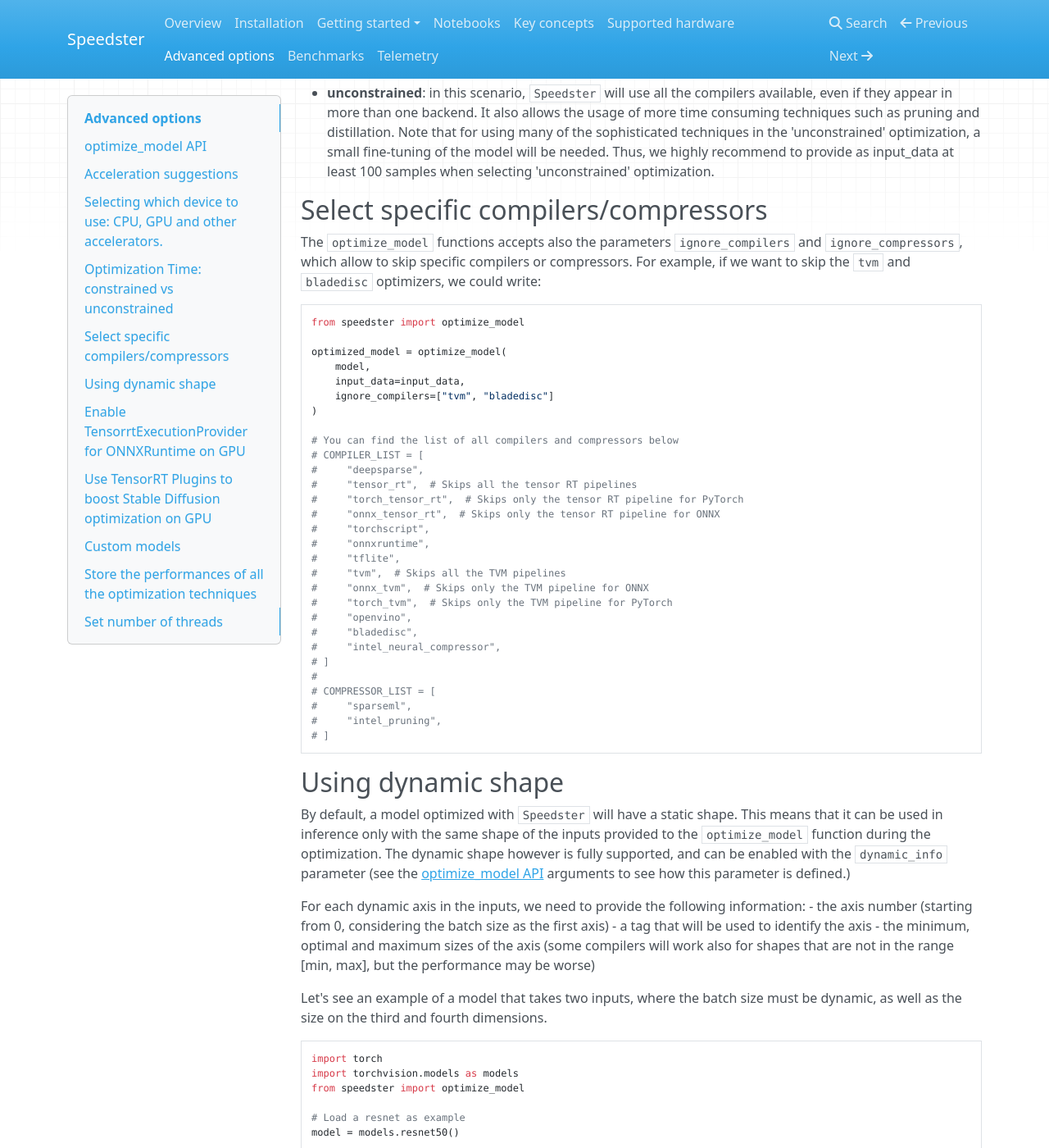
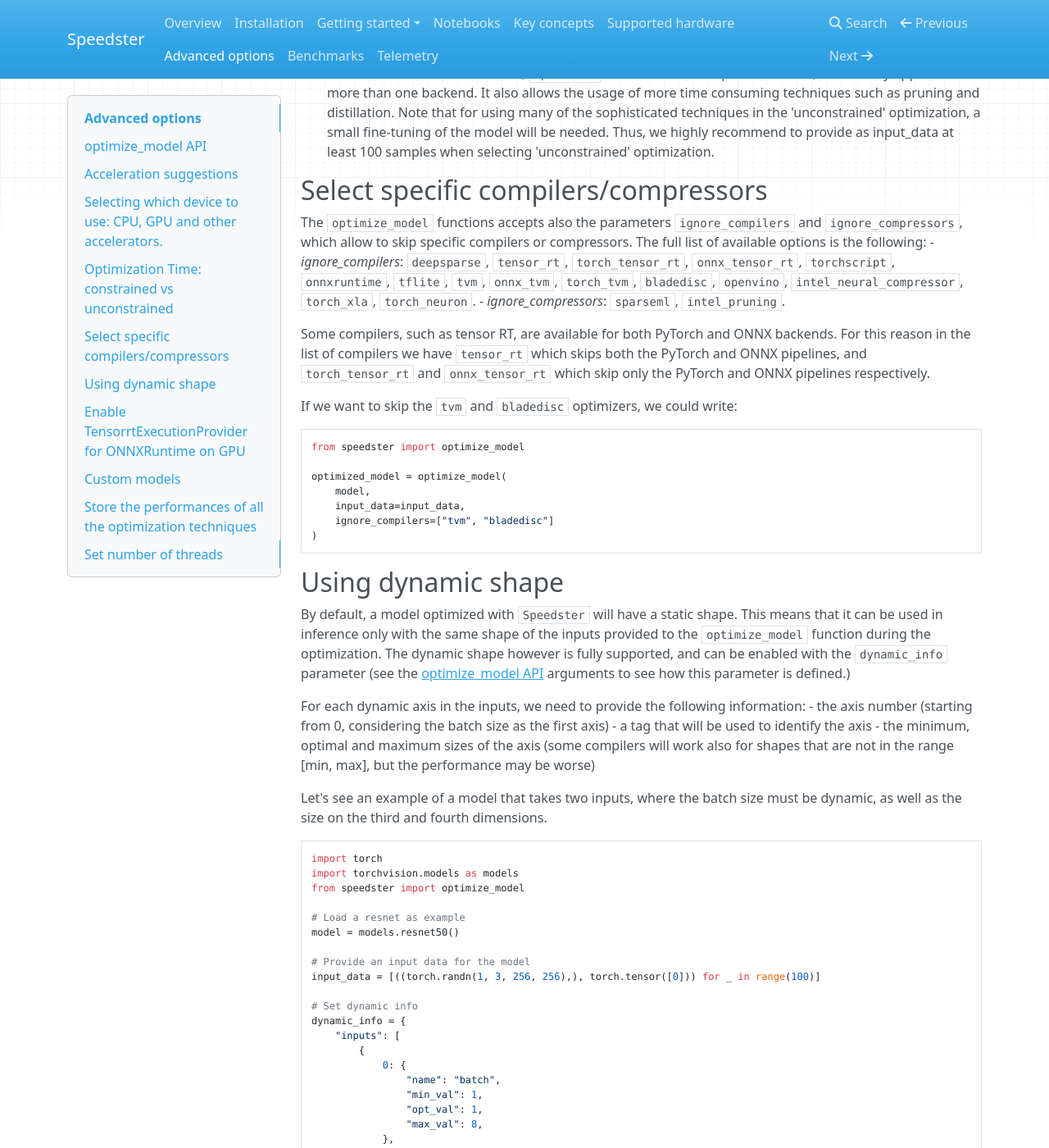
Before and after one commit to nebuly-ai/optimate, an MkDocs documentation site: the page built from apps/accelerate/speedster/docs/en/docs/advanced_options.md, in a window 1280 px wide and 1400 px high, scrolled down 4524 px. Shown: the whole window at 82% size. Built offline with MkDocs 1.6.1, drawn with Linux system fonts in a browser that asks for light colours; nearby versions of some CDN libraries; some of the changed text lies outside the part shown.

Commit message:
Update speedster docs

````diff
--- a/apps/accelerate/speedster/docs/en/docs/advanced_options.md
+++ b/apps/accelerate/speedster/docs/en/docs/advanced_options.md
@@ -6,14 +6,13 @@
 
 In particular, we will overview:
 
-- [`optimize_model`](#optimize_model-api) API
+- [`optimize_model`](#optimizemodel-api) API
 - [Acceleration suggestions](#acceleration-suggestions)
-- [Selecting which device](#selecting-which-device-to-use-cpu-and-gpu) to use for the optimization: CPU and GPU
-- [Optimization Time: constrained vs unconstrained](#optimization-time-constrained-vs-unconstrained)
+- [Selecting which device](#selecting-which-device-to-use--cpu-gpu-and-other-accelerators) to use: CPU, GPU and other accelerators
+- [Optimization Time: constrained vs unconstrained](#optimization-time--constrained-vs-unconstrained)
 - [Selecting specific compilers/compressors](#select-specific-compilerscompressors)
 - [Using dynamic shape](#using-dynamic-shape)
 - [Enable TensorrtExecutionProvider for ONNXRuntime on GPU](#enable-tensorrtexecutionprovider-for-onnxruntime-on-gpu)
-- [Use TensorRT Plugins to boost Stable Diffusion optimization on GPU](#use-tensorrt-plugins-to-boost-stable-diffusion-optimization-on-gpu)
 - [Custom models](#custom-models)
 - [Store the performances of all the optimization techniques](#store-the-performances-of-all-the-optimization-techniques)
 - [Set number of threads](#set-number-of-threads)
@@ -177,7 +176,14 @@
 
 ##  Select specific compilers/compressors
 
-The `optimize_model` functions accepts also the parameters `ignore_compilers` and `ignore_compressors`, which allow to skip specific compilers or compressors. For example, if we want to skip the `tvm` and `bladedisc` optimizers, we could write:
+The `optimize_model` functions accepts also the parameters `ignore_compilers` and `ignore_compressors`, which allow to skip specific compilers or compressors.
+The full list of available options is the following:
+- _ignore_compilers_: `deepsparse`, `tensor_rt`, `torch_tensor_rt`, `onnx_tensor_rt`, `torchscript`, `onnxruntime`, `tflite`, `tvm`, `onnx_tvm`, `torch_tvm`, `bladedisc`, `openvino`, `intel_neural_compressor`, `torch_xla`, `torch_neuron`.
+- _ignore_compressors_: `sparseml`, `intel_pruning`.
+
+Some compilers, such as tensor RT, are available for both PyTorch and ONNX backends. For this reason in the list of compilers we have `tensor_rt` which skips both the PyTorch and ONNX pipelines, and `torch_tensor_rt` and `onnx_tensor_rt` which skip only the PyTorch and ONNX pipelines respectively.
+
+If we want to skip the `tvm` and `bladedisc` optimizers, we could write:
 
 ```python
 from speedster import optimize_model
@@ -187,28 +193,6 @@
     input_data=input_data,
     ignore_compilers=["tvm", "bladedisc"]
 )
-
-# You can find the list of all compilers and compressors below
-# COMPILER_LIST = [
-#     "deepsparse",
-#     "tensor_rt",  # Skips all the tensor RT pipelines
-#     "torch_tensor_rt",  # Skips only the tensor RT pipeline for PyTorch
-#     "onnx_tensor_rt",  # Skips only the tensor RT pipeline for ONNX
-#     "torchscript",
-#     "onnxruntime",
-#     "tflite",
-#     "tvm",  # Skips all the TVM pipelines
-#     "onnx_tvm",  # Skips only the TVM pipeline for ONNX
-#     "torch_tvm",  # Skips only the TVM pipeline for PyTorch
-#     "openvino",
-#     "bladedisc",
-#     "intel_neural_compressor",
-# ]
-#
-# COMPRESSOR_LIST = [
-#     "sparseml",
-#     "intel_pruning",
-# ]
 ```
 
 ## Using dynamic shape
@@ -280,12 +264,6 @@
 export LD_LIBRARY_PATH=$LD_LIBRARY_PATH:"/<PATH_TO_PYTHON_FOLDER>/site-packages/tensorrt"
 ```
 
-## Use TensorRT Plugins to boost Stable Diffusion optimization on GPU
-
-To achieve the best results on GPU for Stable diffusion models, we have to activate the TensorRT Plugins. Speedster supports their usage on Stable Diffusion models from version 0.9.0, you can see this guide to set them up:
-[Setup TensorRT Plugins](https://github.com/nebuly-ai/nebullvm/tree/main/notebooks/speedster/diffusers#setup-tensorrt-plugins-optional)
-
-
 ## Custom models
 
 `Speedster` is designed to optimize models that take as inputs and return in output only tensors or np.ndarrays (and dictionaries/strings for huggingface). Some models may require instead a custom input, for example a dictionary where the keys are the names of the inputs and the values are the input tensors, or may return a dictionary as output. We can optimize such models with `Speedster` by defining a model wrapper.
````
Also changed, not shown: 1 other file.
